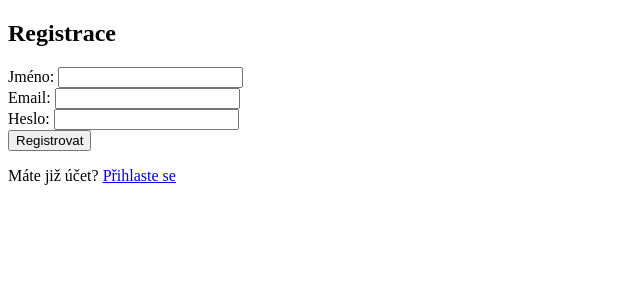
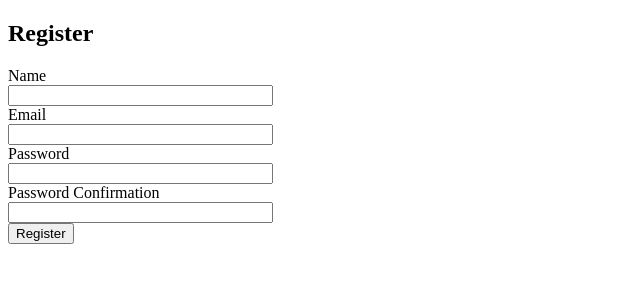
Before and after one commit to Kedrigern/flask-skeleton, a Flask app: page /auth/register in a window 1280 px wide. Shown: the part 26-326 px from the top of the page, without its empty margins (0-640 px from the left). Run offline with Flask 3, Linux system fonts and the light colour scheme; parts of the project's set-up code (start-up, migrations or seed data) failed here and were passed over.

Commit message:
feat: added WTF forms (csrf validation)

```diff
--- a/pyproject.toml
+++ b/pyproject.toml
@@ -8,11 +8,13 @@ authors = [
 ]
 requires-python = ">=3.13.0, <3.14"
 dependencies = [
+    "email-validator>=2.3.0",
     "flask>=3.1.2",
     "flask-bcrypt>=1.0.1",
     "flask-login>=0.6.3",
     "flask-migrate>=4.1.0",
     "flask-sqlalchemy>=3.1.1",
+    "flask-wtf>=1.2.2",
     "ipython>=9.6.0",
     "pydantic-settings>=2.11.0",
 ]
--- a/src/my_web/app.py
+++ b/src/my_web/app.py
@@ -4,7 +4,7 @@ import sys
 from flask import Flask, render_template
 from flask_migrate import upgrade, init, history, current, migrate as migrate_command
 from my_web.config import settings
-from my_web.extensions import db, bcrypt, login_manager, migrate
+from my_web.extensions import db, bcrypt, login_manager, migrate, csrf
 from my_web.db.fixtures import initial_library_data
 from my_web.routes.home import home_bp
 from my_web.routes.auth import auth_bp
@@ -43,6 +43,7 @@ def create_app() -> Flask:
     migrate.init_app(app, db)
     login_manager.init_app(app)
     bcrypt.init_app(app)
+    csrf.init_app(app)
     app.register_blueprint(home_bp)
     app.register_blueprint(auth_bp)
     app.register_blueprint(user_bp)
--- a/src/my_web/extensions.py
+++ b/src/my_web/extensions.py
@@ -2,8 +2,10 @@ from flask_sqlalchemy import SQLAlchemy
 from flask_bcrypt import Bcrypt
 from flask_login import LoginManager
 from flask_migrate import Migrate
+from flask_wtf.csrf import CSRFProtect
 
 db = SQLAlchemy()
 bcrypt = Bcrypt()
 login_manager = LoginManager()
 migrate = Migrate()
+csrf = CSRFProtect()
--- /dev/null
+++ b/src/my_web/forms/auth.py
@@ -0,0 +1,23 @@
+from flask_wtf import FlaskForm
+from wtforms import StringField, PasswordField, SubmitField
+from wtforms.validators import DataRequired, Email, Length, EqualTo
+
+
+class LoginForm(FlaskForm):
+    email = StringField("Email", validators=[DataRequired(), Email()])
+    password = PasswordField("Password", validators=[DataRequired()])
+    submit = SubmitField("Login")
+
+
+class RegisterForm(FlaskForm):
+    name = StringField("Name", validators=[DataRequired(), Length(min=2, max=40)])
+    email = StringField("Email", validators=[DataRequired(), Email(), Length(max=40)])
+    password = PasswordField("Password", validators=[DataRequired(), Length(min=6)])
+    confirm_password = PasswordField(
+        "Password Confirmation",
+        validators=[
+            DataRequired(),
+            EqualTo("password", message="Password does not match."),
+        ],
+    )
+    submit = SubmitField("Register")
--- a/src/my_web/routes/auth.py
+++ b/src/my_web/routes/auth.py
@@ -1,6 +1,7 @@
-from flask import Blueprint, render_template, redirect, url_for, request, flash
+from flask import Blueprint, render_template, redirect, url_for, flash
 from flask_login import login_user, logout_user, login_required
 from my_web.db.models import User, db
+from my_web.forms.auth import LoginForm, RegisterForm
 from my_web.app import bcrypt
 
 auth_bp = Blueprint("auth", __name__, url_prefix="/auth")
@@ -8,15 +9,18 @@ auth_bp = Blueprint("auth", __name__, url_prefix="/auth")
 
 @auth_bp.route("/login", methods=["GET", "POST"])
 def login():
-    if request.method == "POST":
-        email = request.form["email"]
-        password = request.form["password"]
-        user = User.query.filter_by(email=email).first()
-        if user and bcrypt.check_password_hash(user.hashed_password, password):
+    form = LoginForm()
+    if form.validate_on_submit():
+        user = User.query.filter_by(email=form.email.data).first()
+        if user and bcrypt.check_password_hash(
+            user.hashed_password, form.password.data
+        ):
             login_user(user)
+            flash("Login succesful.", "success")  # Přidána kategorie zprávy
             return redirect(url_for("user.profile"))
-        flash("Invalid email or password.")
-    return render_template("auth/login.html")
+        flash("Invalid email or password.", "danger")
+
+    return render_template("auth/login.html", form=form)
 
 
 @auth_bp.route("/logout")
@@ -28,17 +32,22 @@ def logout():
 
 @auth_bp.route("/register", methods=["GET", "POST"])
 def register():
-    if request.method == "POST":
-        name = request.form["name"]
-        email = request.form["email"]
-        password = request.form["password"]
-        if User.query.filter_by(email=email).first():
-            flash("Email already registered.")
+    form = RegisterForm()
+    if form.validate_on_submit():
+        if User.query.filter_by(email=form.email.data).first():
+            flash("Email already registered..", "warning")
             return redirect(url_for("auth.register"))
-        hashed_password = bcrypt.generate_password_hash(password).decode("utf-8")
-        user = User(name=name, email=email, hashed_password=hashed_password)
+
+        hashed_password = bcrypt.generate_password_hash(form.password.data).decode(
+            "utf-8"
+        )
+        user = User(
+            name=form.name.data, email=form.email.data, hashed_password=hashed_password
+        )
         db.session.add(user)
         db.session.commit()
         login_user(user)
+        flash("Register sucesful.", "success")
         return redirect(url_for("user.profile"))
-    return render_template("auth/register.html")
+
+    return render_template("auth/register.html", form=form)
--- a/src/my_web/templates/auth/register.html
+++ b/src/my_web/templates/auth/register.html
@@ -1,14 +1,44 @@
 {% extends 'base.html' %}
 {% block content %}
-<h2>Registrace</h2>
+<h2>Register</h2>
+
 <form method="post">
-    <label for="name">Jméno:</label>
-    <input type="text" name="name" id="name" required><br>
-    <label for="email">Email:</label>
-    <input type="email" name="email" id="email" required><br>
-    <label for="password">Heslo:</label>
-    <input type="password" name="password" id="password" required><br>
-    <button type="submit">Registrovat</button>
+    {{ form.hidden_tag() }}
+
+    <div>
+        {{form.name.label}}<br>
+        {{ form.name(size=30) }}
+        {% for error in form.name.errors %}
+            <span style="color: red;">[{{ error }}]</span>
+        {% endfor %}
+    </div>
+    <div>
+        {{ form.email.label }}<br>
+        {{ form.email(size=30) }}
+        {% for error in form.email.errors %}
+            <span style="color: red;">[{{ error }}]</span>
+        {% endfor %}
+    </div>
+
+    <div>
+        {{ form.password.label }}<br>
+        {{ form.password(size=30) }}
+        {% for error in form.password.errors %}
+            <span style="color: red;">[{{ error }}]</span>
+        {% endfor %}
+    </div>
+
+
+    <div>
+        {{ form.confirm_password.label }}<br>
+        {{ form.confirm_password(size=30) }}
+        {% for error in form.confirm_password.errors %}
+            <span style="color: red;">[{{ error }}]</span>
+        {% endfor %}
+    </div>
+
+    <div>
+        {{ form.submit() }}
+    </div>
 </form>
-<p>Máte již účet? <a href="{{ url_for('auth.login') }}">Přihlaste se</a></p>
 {% endblock %}
```
Also changed, not shown: src/my_web/templates/auth/login.html (+23 -7 lines), tests/conftest.py (+1 -0 lines), tests/test_auth.py (+6 -1 lines), tests/test_user.py (+6 -1 lines).
